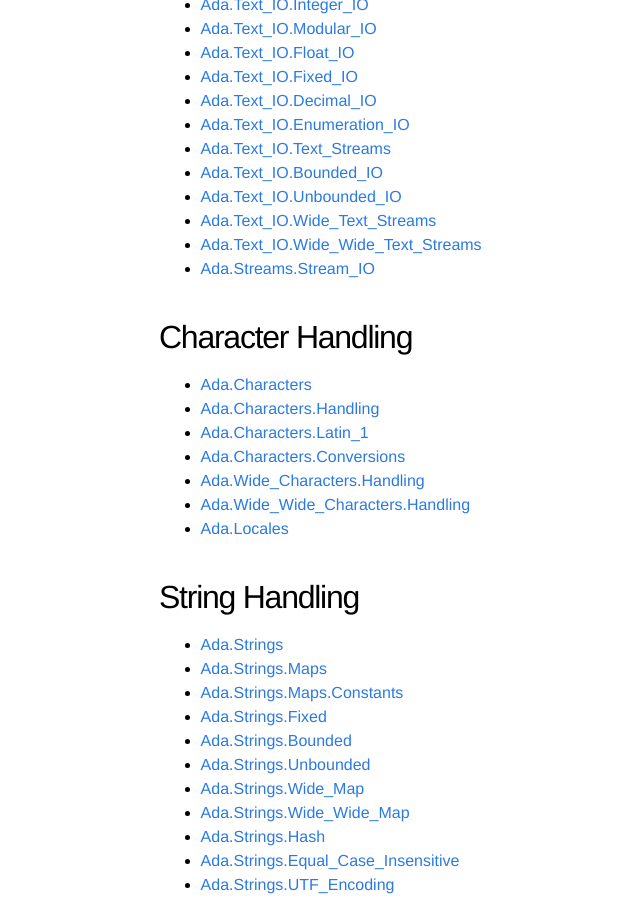
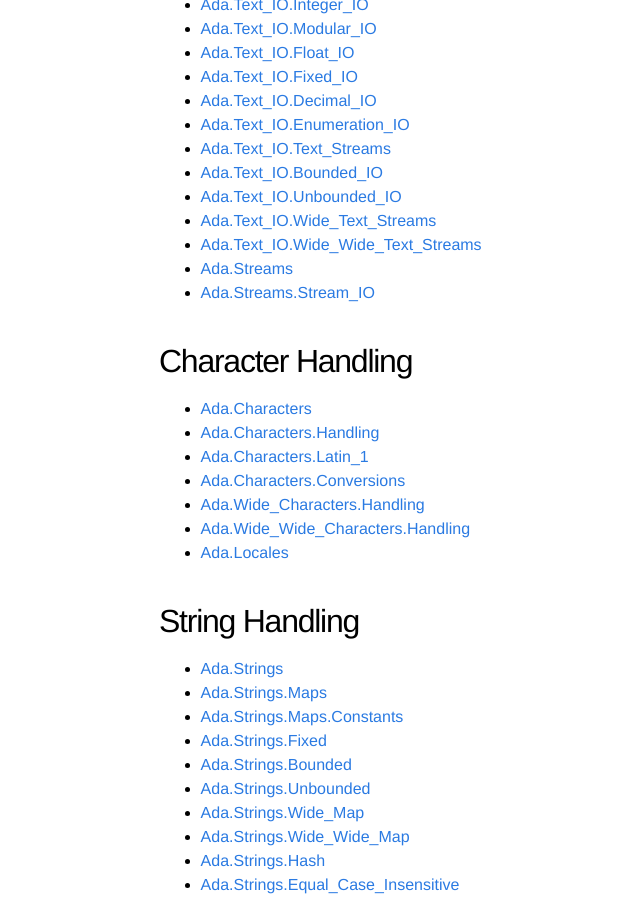
Before and after one commit to quornings/quornings.github.io, a Jekyll site: the page built from ada/man/ada.md, in a window 1280 px wide and 900 px high, scrolled down 417 px. Shown: the whole window, without its empty margins (81-721 px from the left). Built offline with Jekyll 4.4.1, drawn with Linux system fonts in a browser that asks for light colours.

Commit message:
Add Ada.Streams

```diff
--- a/ada/man/ada.md
+++ b/ada/man/ada.md
@@ -26,6 +26,7 @@ title: Ada Packages
 - [Ada.Text_IO.Wide_Text_Streams](https://www.adaic.org/resources/add_content/standards/12rm/html/RM-A-12-3.html)
 - [Ada.Text_IO.Wide_Wide_Text_Streams](https://www.adaic.org/resources/add_content/standards/12rm/html/RM-A-12-4.html)
 
+- [Ada.Streams](https://www.adaic.org/resources/add_content/standards/12rm/html/RM-13-13-1.html)
 - [Ada.Streams.Stream_IO](https://www.adaic.org/resources/add_content/standards/12rm/html/RM-A-12-1.html)
 
 ## Character Handling
```
